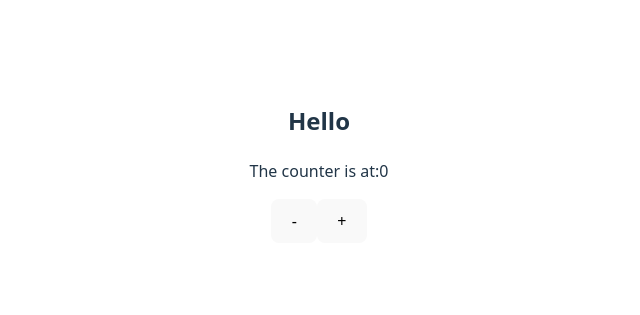
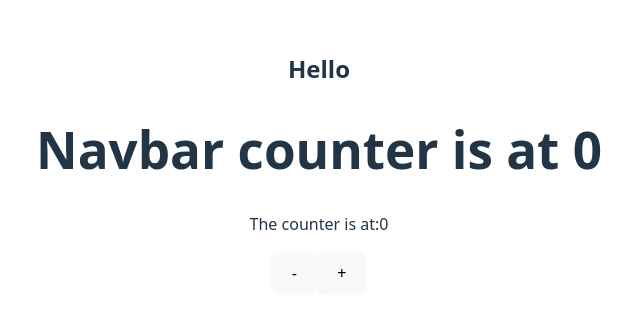
Before and after one commit to bobbyDeepak1415/redux_counter, a React (Vite) app: page / in a window 1280 px wide. Shown: the part 237-552 px from the top of the page, without its empty margins (321-961 px from the left). Built offline with nearby package versions, Linux system fonts and the light colour scheme.

Commit message:
setup done

```diff
--- a/src/App.jsx
+++ b/src/App.jsx
@@ -1,4 +1,5 @@
 import "./App.css";
+import Navbar from "./Navbar";
 
 import { increment, decrement } from "./redux/MoviesSlice";
 import { useDispatch, useSelector } from "react-redux";
@@ -11,6 +12,7 @@ function App() {
   return (
     <div>
       <h2>Hello</h2>
+      <Navbar count={count}/>
 
       <p>
         <span>The counter is at:</span>
--- a/src/Navbar.jsx
+++ b/src/Navbar.jsx
@@ -1,11 +1,16 @@
-import React from 'react'
+import React from "react";
+import { useSelector } from "react-redux";
 
 const Navbar = () => {
+  const count = useSelector((state) => state.counter.value);
+
   return (
     <div>
+      <h1>
+        Navbar counter is at <span>{count}</span>
+      </h1>
+    </div>
+  );
+};
 
-    </div>
-  )
-}
-
-export default Navbar
+export default Navbar;
```
